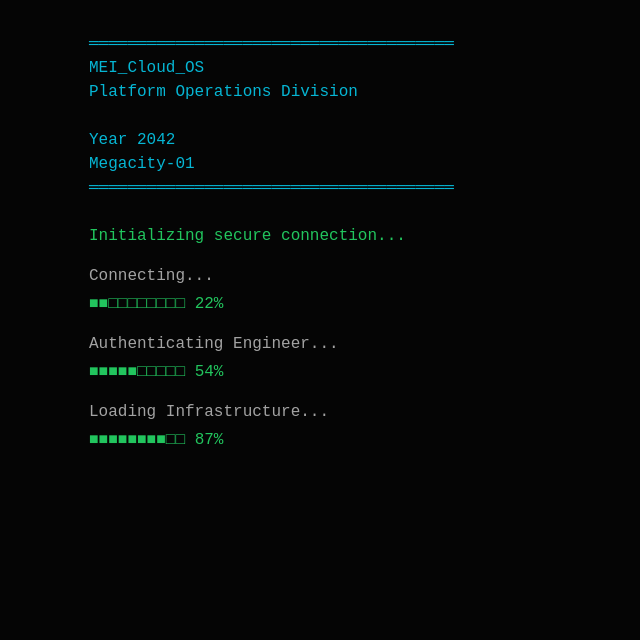
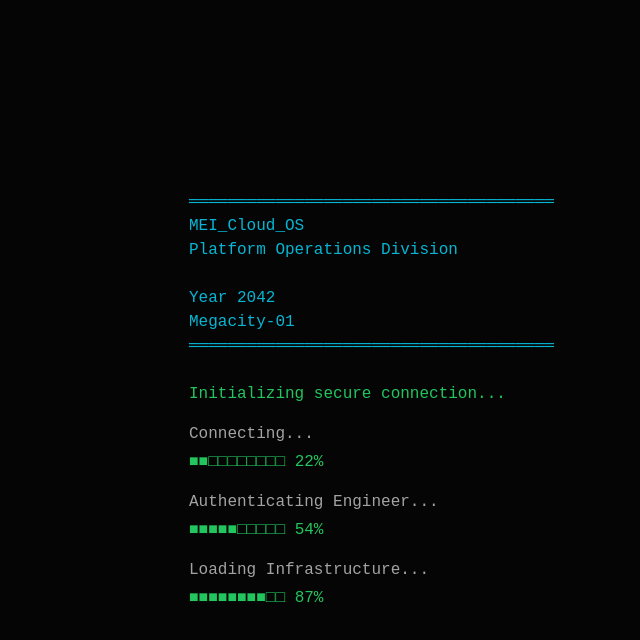
Before and after one commit to Akira10969/n8n, a React (Vite) app in the folder webhook-lab/: page / in a window 1280 px wide. Shown: the top 640 px of the page, without its empty margins (151-791 px from the left). Built offline with nearby package versions, Linux system fonts and the light colour scheme.

Commit message:
feat: Center boot sequence and fade-in narrative sentences sequentially

```diff
--- a/webhook-lab/src/App.jsx
+++ b/webhook-lab/src/App.jsx
@@ -111,7 +111,13 @@ function App() {
   };
 
   if (!hasBooted) {
-    return <BootSequence highestUnlockedIndex={highestUnlockedIndex} onBootComplete={() => setHasBooted(true)} />;
+    return (
+      <>
+        {/* Cinematic Ambient Background Music */}
+        <audio autoPlay loop src="https://cdn.pixabay.com/download/audio/2022/01/18/audio_d0a13f69d2.mp3?filename=cinematic-atmosphere-score-2-22136.mp3" />
+        <BootSequence highestUnlockedIndex={highestUnlockedIndex} onBootComplete={() => setHasBooted(true)} />
+      </>
+    );
   }
 
   // Progress percentage
@@ -119,6 +125,9 @@ function App() {
 
   return (
     <>
+
+      {/* Cinematic Ambient Background Music */}
+      <audio autoPlay loop src="https://cdn.pixabay.com/download/audio/2022/01/18/audio_d0a13f69d2.mp3?filename=cinematic-atmosphere-score-2-22136.mp3" />
     <div className="particle-container">
       {[...Array(20)].map((_, i) => (
         <div key={i} className="particle" style={{
--- a/webhook-lab/src/components/BootSequence.css
+++ b/webhook-lab/src/components/BootSequence.css
@@ -8,15 +8,45 @@
   padding: 2rem;
   z-index: 9999;
   display: flex;
-  flex-direction: column;
+  align-items: center;
+  justify-content: center;
   overflow-y: auto;
   line-height: 1.5;
 }
 
 .boot-text {
+  max-width: 600px;
+  width: 100%;
+  text-align: left;
+  transition: opacity 0.8s ease-in-out;
+}
+
+.fade-in {
+  opacity: 1;
+  transition: opacity 0.8s ease-in-out;
+}
+
+.fade-out {
+  opacity: 0;
+  transition: opacity 0.8s ease-in-out;
+}
+
+.boot-narrative-centered {
+  position: absolute;
+  top: 50%;
+  left: 50%;
+  transform: translate(-50%, -50%);
+  width: 90%;
   max-width: 800px;
-  margin: 0 auto;
-  width: 100%;
+  text-align: center;
+  font-size: 1.25rem;
+  color: #d4d4d4;
+}
+
+.boot-narrative-centered p.text-warn {
+  color: #ef4444;
+  font-weight: bold;
+  text-shadow: 0 0 10px rgba(239, 68, 68, 0.5);
 }
 
 .boot-header p {
@@ -38,19 +68,3 @@
   font-size: 1.2rem;
   margin-top: 2rem;
 }
-
-.boot-narrative {
-  margin-top: 2rem;
-  border-top: 1px dashed #333;
-  padding-top: 1rem;
-}
-
-.boot-narrative p {
-  margin: 0.5rem 0;
-  color: #d4d4d4;
-}
-
-.boot-narrative p.text-warn {
-  color: #ef4444;
-  font-weight: bold;
-}
--- a/webhook-lab/src/components/BootSequence.jsx
+++ b/webhook-lab/src/components/BootSequence.jsx
@@ -111,20 +111,26 @@ export default function BootSequence({ highestUnlockedIndex, onBootComplete }) {
   }, []);
 
   const [narrativeIndex, setNarrativeIndex] = useState(0);
+  const [fadeStatus, setFadeStatus] = useState('in');
 
   const handleLineComplete = () => {
+    const pauseTime = narrativeText[narrativeIndex].includes('...') ? 1500 : 1000;
+    setTimeout(() => {
+      setFadeStatus('out');
       setTimeout(() => {
         if (narrativeIndex < narrativeText.length - 1) {
           setNarrativeIndex(n => n + 1);
+          setFadeStatus('in');
         } else {
-        setTimeout(onBootComplete, 1500); // Finish boot sequence
+          setTimeout(onBootComplete, 500);
         }
-    }, narrativeText[narrativeIndex].includes('...') ? 1500 : 800); // Pause longer on ellipses
+      }, 800); // Wait for CSS fade out
+    }, pauseTime);
   };
 
   return (
     <div className="boot-sequence-container">
-      <div className="boot-text">
+      <div className={`boot-text ${step >= 6 ? 'fade-out' : 'fade-in'}`}>
         <div className="boot-header">
           <p>══════════════════════════════════════</p>
           <p>MEI_Cloud_OS</p>
@@ -171,22 +177,16 @@ export default function BootSequence({ highestUnlockedIndex, onBootComplete }) {
             <br/>
           </div>
         )}
+      </div>
 
       {step >= 6 && (
-          <div className="boot-narrative">
-            {narrativeText.slice(0, narrativeIndex + 1).map((line, i) => (
-              <p key={i} className={line.includes('Warning') || line.includes('EMERGENCY') ? 'text-warn' : ''}>
-                {i === narrativeIndex ? (
-                  <Typewriter text={line} onComplete={handleLineComplete} delay={30} />
-                ) : (
-                  <span>{line}</span>
-                )}
+        <div className={`boot-narrative-centered ${fadeStatus === 'in' ? 'fade-in' : 'fade-out'}`}>
+          <p className={narrativeText[narrativeIndex].includes('Warning') || narrativeText[narrativeIndex].includes('EMERGENCY') || narrativeText[narrativeIndex].includes('FAILURE') ? 'text-warn' : ''}>
+            <Typewriter key={narrativeIndex} text={narrativeText[narrativeIndex]} onComplete={handleLineComplete} delay={40} />
           </p>
-            ))}
         </div>
       )}
 
     </div>
-    </div>
   );
 }
```
Lines whose indentation alone changed are shown as unchanged.
